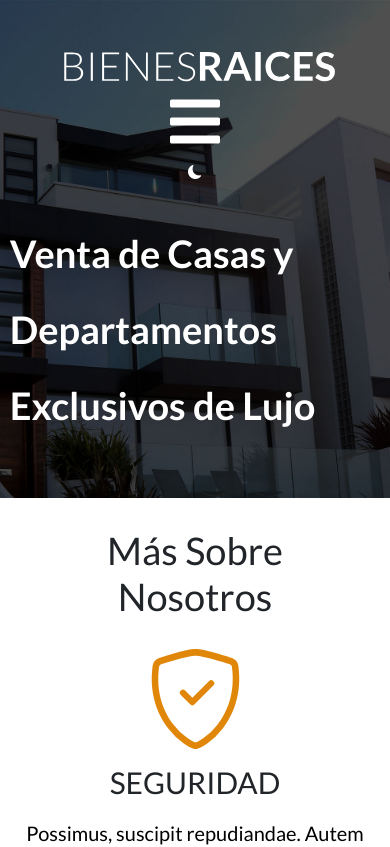
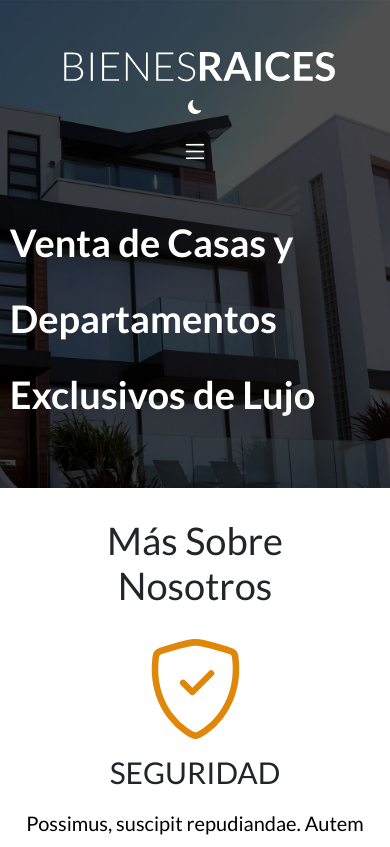
Before and after one commit to Caml02/real_state_template, a React (Vite) app: page / in a window 390 px wide. Shown: the top 847 px of the page. Built offline with nearby package versions, Linux system fonts and the light colour scheme.

Commit message:
Adding Offcanvas to main screen

```diff
--- a/index.html
+++ b/index.html
@@ -9,5 +9,6 @@
   <body data-bs-theme="light">
     <div id="root"></div>
     <script type="module" src="/src/main.tsx"></script>
+    <script src="https://cdn.jsdelivr.net/npm/bootstrap@5.3.0-alpha1/dist/js/bootstrap.bundle.min.js"></script>
   </body>
 </html>
--- a/src/App.tsx
+++ b/src/App.tsx
@@ -17,18 +17,31 @@ function App() {
                     <img src={logo} alt="Logotipo de Bienes Raices"/>
                 </a>
 
-                <div className="mobile-menu">
-                    <img src="/src/img/barras.svg" alt="icono menu responsive"/>
-                </div>
-
                 <div className="derecha">
-                    <button onClick={changeMode} className='btn'><i id="dm-icon" className="bi bi-moon-fill"></i></button>
-                    <nav className="navegacion">
+                    <button onClick={changeMode} className='btn'><i id="dm-icon" className="bi bi-moon-fill mb-2"></i></button>
+                    <button className="btn d-lg-none" type="button" data-bs-toggle="offcanvas" data-bs-target="#offCanvaNavBar" aria-controls="offCanvaNavBar">
+                        <i className="bi bi-list"></i>
+                    </button>
+                    <div className="offcanvas offcanvas-start d-flex" data-bs-backdrop="static" tabIndex={-1} id="offCanvaNavBar" aria-labelledby="offCanvaNavBarLabel">
+                        <div className="offcanvas-header">
+                            <h2 className="offcanvas-title" id="offCanvaNavBarLabel">Bienes Raíces</h2>
+                            <button type="button" className="btn-close text-reset" data-bs-dismiss="offcanvas" aria-label="Close"></button>
+                        </div>
+                        <div className="offcanvas-body">
+                            <ul className='list-group list-group-flush mx-3 mt-4'>
+                                <a className="nav-item list-group-item list-group-item-action py-2 ripple active" href="#">Nosotros</a>
+                                <a className="nav-item list-group-item list-group-item-action py-2 ripple" href="#">Anuncios</a>
+                                <a className="nav-item list-group-item list-group-item-action py-2 ripple" href="#">Blog</a>
+                                <a className="nav-item list-group-item list-group-item-action py-2 ripple" href="#">Contacto</a>
+                            </ul>
+                        </div>
+                    </div>
+                    <div className="navegacion d-lg-block">
                         <a href="nosotros.html">Nosotros</a>
                         <a href="anuncios.html">Anuncios</a>
                         <a href="blog.html">Blog</a>
                         <a href="contacto.html">Contacto</a>
-                    </nav>
+                    </div>
                 </div>
 
 
--- a/src/main.tsx
+++ b/src/main.tsx
@@ -2,6 +2,7 @@ import React from 'react'
 import ReactDOM from 'react-dom/client'
 import 'bootstrap/dist/css/bootstrap.min.css';
 import 'bootstrap-icons/font/bootstrap-icons.css';
+import "bootstrap/dist/js/bootstrap.bundle.min.js";
 import App from './App.tsx'
 import './scss/app.scss'
 
--- a/src/scss/layout/_navegacion.scss
+++ b/src/scss/layout/_navegacion.scss
@@ -88,3 +88,7 @@
     opacity: 1;
     height: auto;
 }
+
+.bi-list {
+    font-size: 2.7rem;
+}
```
